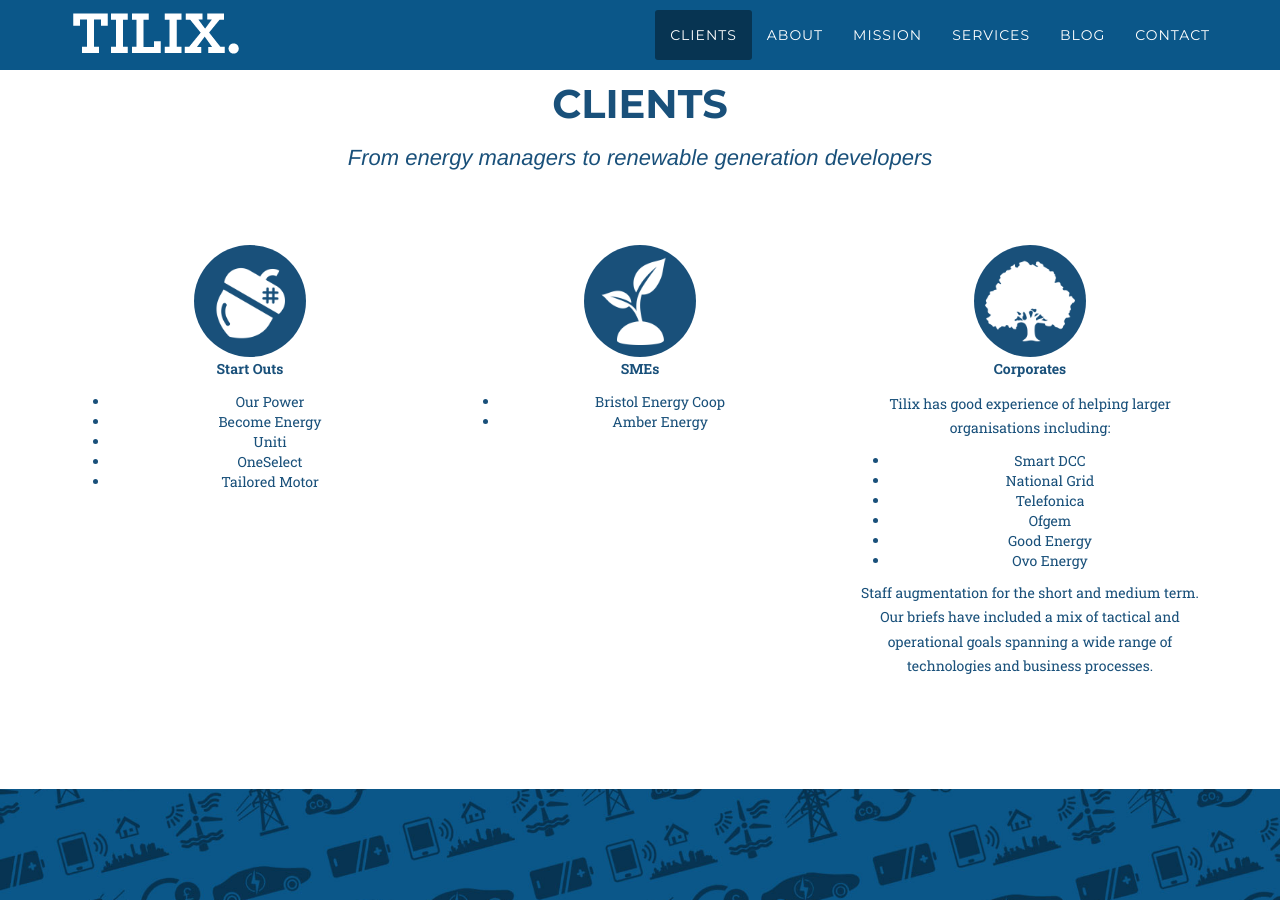
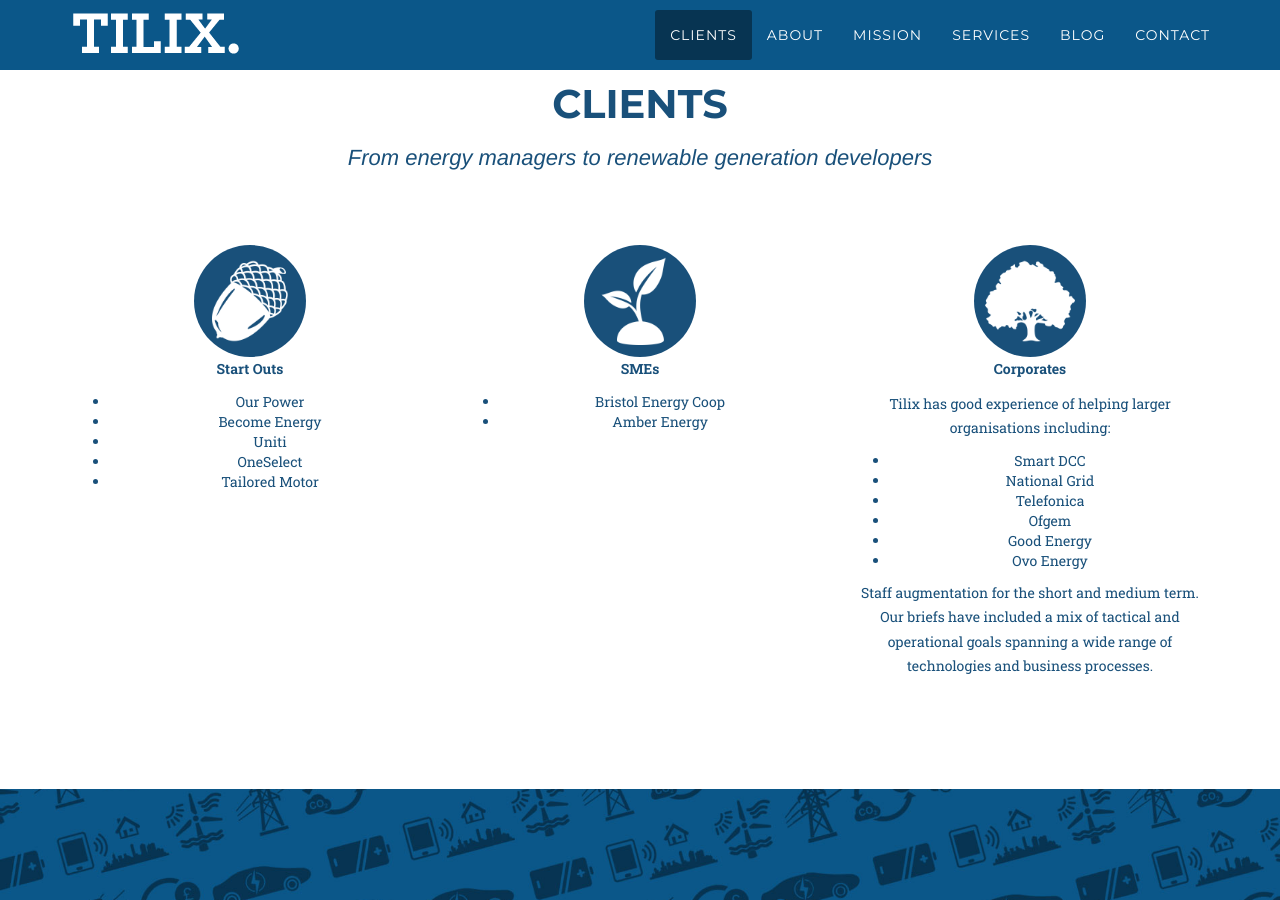
Before and after one commit to milomedia/tilix, a Jekyll site: the page built from index.html, in a window 1280 px wide and 900 px high, scrolled down 803 px. Built offline with Jekyll 4.4.1, drawn with Linux system fonts in a browser that asks for light colours; nearby versions of some CDN libraries; some web fonts are replaced.

Commit message:
Update index.html

```diff
--- a/index.html
+++ b/index.html
@@ -97,7 +97,7 @@
             <div class="row text-center">
                 <div class="col-md-4">
 			<span class="fa-stack fa-4x">
-				<img src="img/acorn-icon.png" class="img-responsive tilix-icon" alt="Start outs are like acorns">
+				<img src="img/acorn-icon-v2.png" class="img-responsive tilix-icon" alt="Start outs are like acorns">
 			</span>
 			{{ whatwedo-1 | markdownify }}
                 </div>
```
